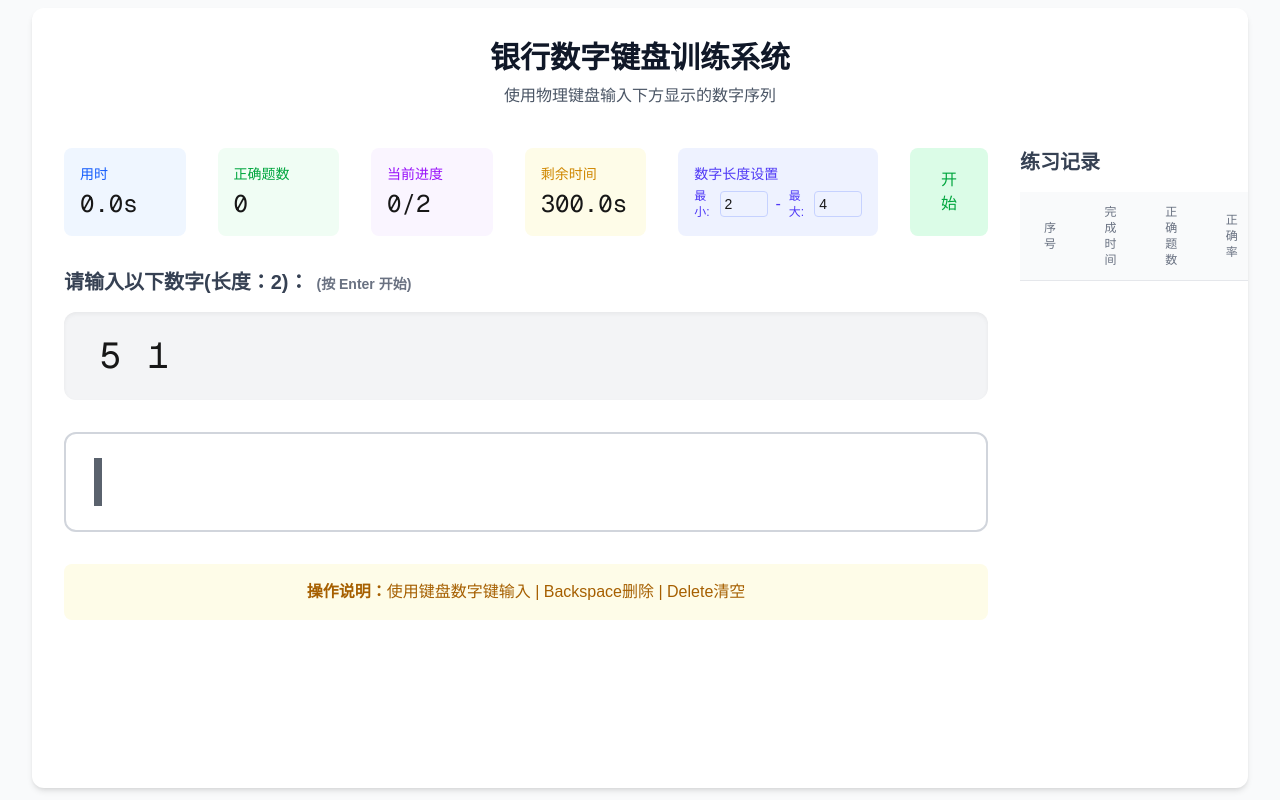
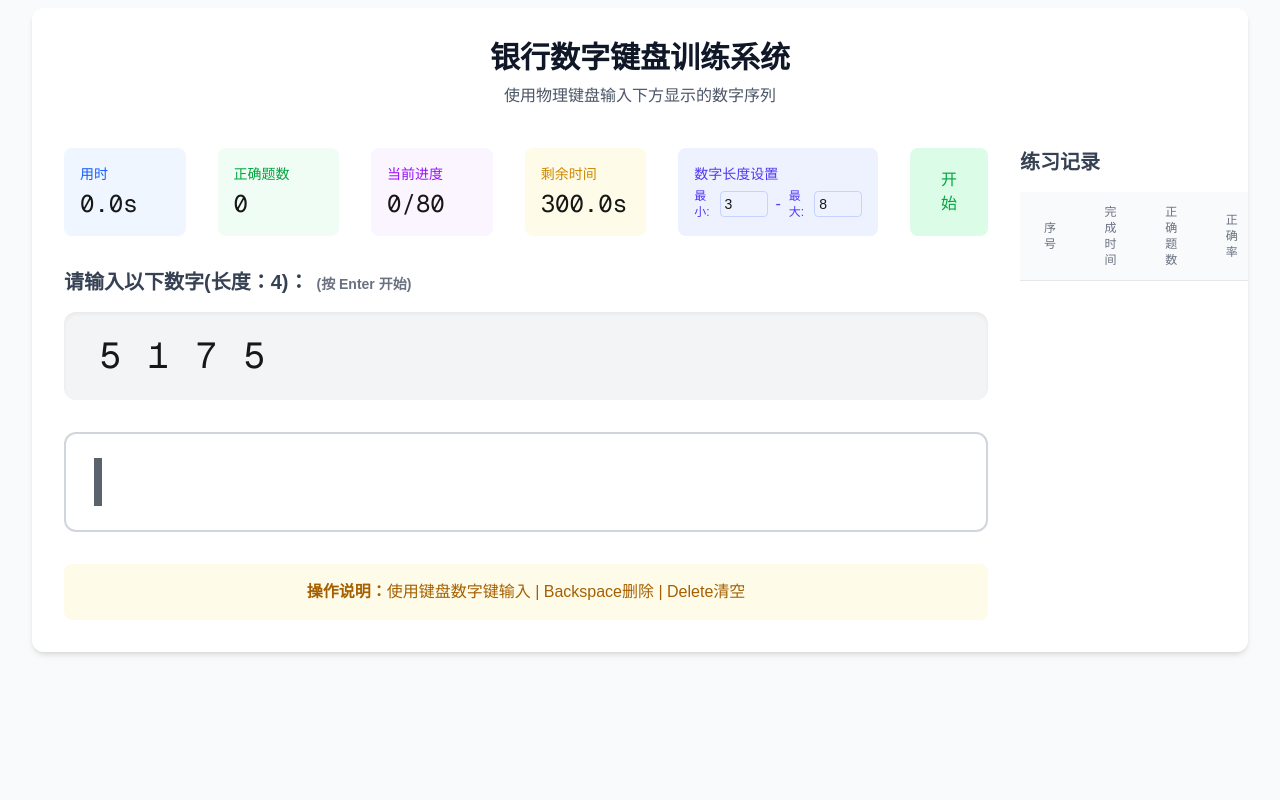
Before and after one commit to sunny-token/bank-keyboard-practice, a Next.js app: page /home in a window 1280 px wide. Built offline with nearby package versions, Linux system fonts and the light colour scheme.

Commit message:
修改80题一轮

```diff
--- a/app/home/page.tsx
+++ b/app/home/page.tsx
@@ -1,13 +1,6 @@
 "use client";
 
 import { useState, useEffect, useCallback, useRef } from "react";
-
-interface CompletedNumber {
-  number: string;
-  input: string;
-  accuracy: number;
-  time: string;
-}
 
 // 新增练习会话接口
 interface PracticeSession {
@@ -18,24 +11,10 @@ interface PracticeSession {
   completedAt: string;
 }
 
-// 银行实际业务数据集
-const BANK_NUMBERS = [
-  "940223400",
-  "932699900",
-  "623385000",
-  "991366200",
-  "784512300",
-  "657894100",
-  "320145600",
-  "458796200",
-  "123456700",
-  "876543200",
-];
-
 // 配置变量
-const MIN_LENGTH = 2; // 最小长度
-const MAX_LENGTH = 4; // 最大长度
-const QUESTIONS_PER_SESSION = 2; // 每轮练习题目数
+const MIN_LENGTH = 3; // 最小长度
+const MAX_LENGTH = 8; // 最大长度
+const QUESTIONS_PER_SESSION = 80; // 每轮练习题目数
 const TIME_LIMIT = 5 * 60 * 1000; // 5分钟时间限制（毫秒）
 
 export default function BankKeypadPractice() {
@@ -44,21 +23,17 @@ export default function BankKeypadPractice() {
   const [charStatus, setCharStatus] = useState<("correct" | "wrong")[]>([]);
   const [startTime, setStartTime] = useState(0);
   const [elapsedTime, setElapsedTime] = useState(0);
-  const [accuracy, setAccuracy] = useState(0);
   const [minLength, setMinLength] = useState(MIN_LENGTH);
   const [maxLength, setMaxLength] = useState(MAX_LENGTH);
-  const [isRunning, setIsRunning] = useState(false);
-  const [completedNumbers, setCompletedNumbers] = useState<CompletedNumber[]>(
-    [],
-  );
   const [currentQuestionCount, setCurrentQuestionCount] = useState(0);
   const [practiceSessions, setPracticeSessions] = useState<PracticeSession[]>(
     [],
   );
-  const [sessionStartTime, setSessionStartTime] = useState(0);
   const [sessionCorrectCount, setSessionCorrectCount] = useState(0);
   const [isSessionCompleted, setIsSessionCompleted] = useState(false);
+  const [isRunning, setIsRunning] = useState(false);
   const inputRef = useRef<HTMLInputElement>(null);
+  const isDone = useRef<boolean>(false);
 
   // 生成纯数字练习序列（无小数点）
   const generatePracticeNumber = useCallback(() => {
@@ -69,19 +44,6 @@ export default function BankKeypadPractice() {
     );
   }, [minLength, maxLength]);
 
-  // 初始化练习
-  const initPractice = useCallback(() => {
-    const newNumber = generatePracticeNumber();
-    setTargetNumber(newNumber);
-    setInputValue("");
-    setCharStatus([]);
-    setStartTime(0);
-    setElapsedTime(0);
-    setAccuracy(0);
-    setIsRunning(false);
-    inputRef.current?.focus();
-  }, [generatePracticeNumber]);
-
   // 组件挂载时初始化
   useEffect(() => {
     const newNumber = generatePracticeNumber();
@@ -89,23 +51,23 @@ export default function BankKeypadPractice() {
   }, [generatePracticeNumber]);
 
   // 完成练习会话
-  const completeSession = useCallback(() => {
+  const completeSession = useCallback(
+    (correctCount: number) => {
       // 如果会话已经完成或当前没有进行中的练习，不再记录
-    if (isSessionCompleted || !isRunning) return;
-
-    const totalTime = (Date.now() - sessionStartTime) / 1000;
+      if (isSessionCompleted || !isRunning || isDone.current) return;
+      isDone.current = true;
+      const totalTime = (Date.now() - startTime) / 1000;
       const sessionAccuracy = Math.round(
-      (sessionCorrectCount / QUESTIONS_PER_SESSION) * 100,
+        (correctCount / QUESTIONS_PER_SESSION) * 100,
       );
 
       // 只在完成一轮练习时才更新记录
       if (currentQuestionCount > 0) {
-      console.log("完成一轮练习");
         setPracticeSessions((prev) => [
           ...prev,
           {
             totalQuestions: QUESTIONS_PER_SESSION,
-          correctCount: sessionCorrectCount,
+            correctCount: correctCount,
             totalTime: totalTime,
             accuracy: sessionAccuracy,
             completedAt: new Date().toLocaleString(),
@@ -117,26 +79,21 @@ export default function BankKeypadPractice() {
       setIsSessionCompleted(true);
       // 只停止练习，不重置任何状态
       setIsRunning(false);
-  }, [
-    sessionStartTime,
-    sessionCorrectCount,
-    currentQuestionCount,
-    isSessionCompleted,
-    isRunning,
-  ]);
+    },
+    [startTime, currentQuestionCount, isSessionCompleted, isRunning],
+  );
 
   // 开始/暂停练习
   const togglePractice = useCallback(() => {
     if (!isRunning) {
       // 如果当前没有进行中的练习，重置所有状态
       if (isSessionCompleted) {
-        setSessionStartTime(Date.now());
+        setStartTime(Date.now());
         setSessionCorrectCount(0);
         setCurrentQuestionCount(0);
-        setStartTime(Date.now());
         setElapsedTime(0);
-        setAccuracy(0);
         setIsSessionCompleted(false);
+        isDone.current = false;
         // 确保在开始练习时生成新的目标数字
         const newNumber = generatePracticeNumber();
         setTargetNumber(newNumber);
@@ -167,22 +124,15 @@ export default function BankKeypadPractice() {
       );
     setCharStatus(newStatus);
 
-    // 计算实时正确率（按题目计算）
-    const isCurrentQuestionCorrect = newStatus.every((s) => s === "correct");
-    const currentAccuracy = Math.round(
-      ((sessionCorrectCount + (isCurrentQuestionCorrect ? 1 : 0)) /
-        (currentQuestionCount + 1)) *
-        100,
-    );
-    setAccuracy(currentAccuracy);
-    debugger;
-
     if (
       inputValue.length === targetNumber.length &&
       targetNumber &&
       !isSessionCompleted
     ) {
       const isCorrect = newStatus.every((s) => s === "correct");
+      const newCorrectCount = isCorrect
+        ? sessionCorrectCount + 1
+        : sessionCorrectCount;
       if (isCorrect) {
         setSessionCorrectCount((prev) => prev + 1);
       }
@@ -190,7 +140,9 @@ export default function BankKeypadPractice() {
       setCurrentQuestionCount((prev) => {
         const newCount = prev + 1;
         if (newCount >= QUESTIONS_PER_SESSION) {
-          completeSession();
+          setTimeout(() => {
+            completeSession(newCorrectCount);
+          }, 500);
           return newCount; // 保持当前计数，不重置
         }
         return newCount;
@@ -222,7 +174,9 @@ export default function BankKeypadPractice() {
 
         // 检查是否超过5分钟
         if (currentElapsed >= TIME_LIMIT) {
-          completeSession();
+          setTimeout(() => {
+            completeSession(sessionCorrectCount);
+          }, 500);
         }
       }, 100);
     }
@@ -255,17 +209,17 @@ export default function BankKeypadPractice() {
         e.preventDefault();
       }
     },
-    [inputValue, targetNumber, isRunning, charStatus, togglePractice],
+    [inputValue, targetNumber, isRunning, togglePractice],
   );
 
-  // 自动聚焦输入框 [1]()
+  // 自动聚焦输入框
   useEffect(() => {
     const handleFocus = () => inputRef.current?.focus();
     window.addEventListener("click", handleFocus);
     return () => window.removeEventListener("click", handleFocus);
   }, []);
 
-  // 键盘事件监听 [4]()[9]()
+  // 键盘事件监听
   useEffect(() => {
     window.addEventListener("keydown", handleKeyDown);
     return () => window.removeEventListener("keydown", handleKeyDown);
@@ -273,7 +227,7 @@ export default function BankKeypadPractice() {
 
   return (
     <div className="h-screen overflow-y-auto bg-gray-50 sm:px-6 lg:px-8 scrollbar-hide">
-      <div className="p-8 mx-auto my-2 overflow-hidden bg-white shadow-md rounded-xl">
+      <div className="p-8 mx-auto my-2 overflow-y-hidden bg-white shadow-md rounded-xl">
         <div className="mb-10 text-center">
           <h1 className="mb-2 text-3xl font-bold text-gray-900">
             银行数字键盘训练系统
@@ -281,7 +235,7 @@ export default function BankKeypadPractice() {
           <p className="text-gray-600">使用物理键盘输入下方显示的数字序列</p>
         </div>
 
-        <div className="flex gap-8 h-[calc(100vh-12rem)]">
+        <div className="flex gap-8">
           {/* 左侧练习区域 */}
           <div className="flex-1">
             <div className="flex justify-center mb-8 space-x-8">
@@ -321,7 +275,8 @@ export default function BankKeypadPractice() {
                         const value = parseInt(e.target.value);
                         if (value > 0 && value <= maxLength) {
                           setMinLength(value);
-                          initPractice();
+                          const newNumber = generatePracticeNumber();
+                          setTargetNumber(newNumber);
                         }
                       }}
                       className="w-12 px-1 py-0.5 text-sm border rounded border-indigo-200 focus:outline-none focus:ring-1 focus:ring-indigo-500"
@@ -339,7 +294,8 @@ export default function BankKeypadPractice() {
                         const value = parseInt(e.target.value);
                         if (value >= minLength && value <= 20) {
                           setMaxLength(value);
-                          initPractice();
+                          const newNumber = generatePracticeNumber();
+                          setTargetNumber(newNumber);
                         }
                       }}
                       className="w-12 px-1 py-0.5 text-sm border rounded border-indigo-200 focus:outline-none focus:ring-1 focus:ring-indigo-500"
```
Lines whose indentation alone changed are shown as unchanged.
